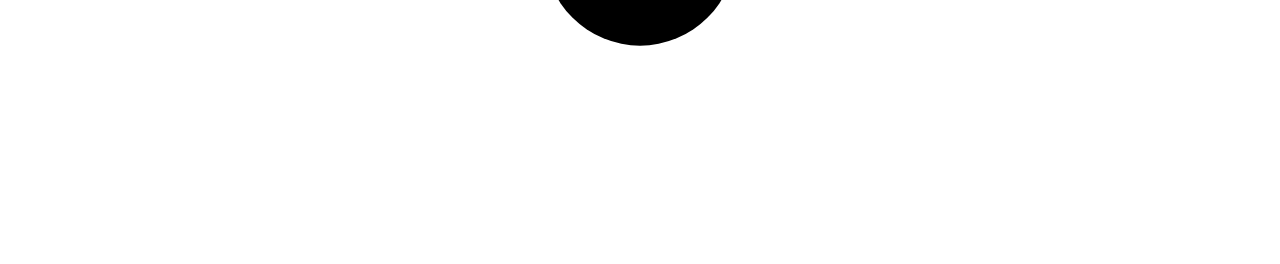
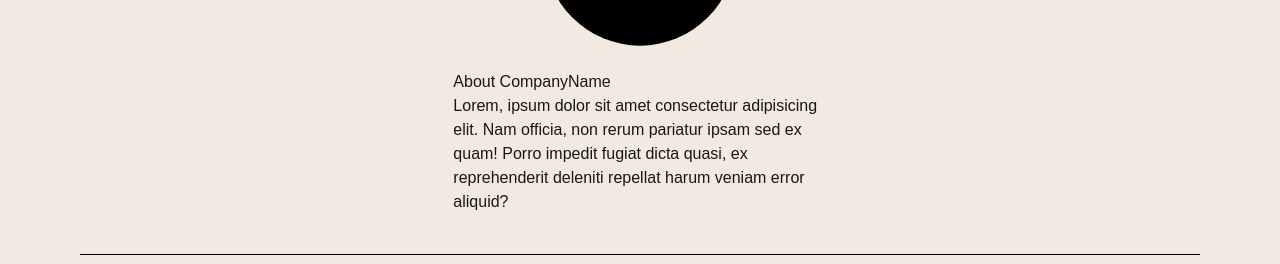
Before and after one commit to Judy-P-Eldh/fashion-e-commerce, a Next.js app: page /about in a window 1280 px wide. Before the commit this address had no page. Shown: the part 170-434 px from the top of the page. Built offline with nearby package versions, Linux system fonts and the light colour scheme.

Commit message:
skeleton about page

```diff
--- /dev/null
+++ b/app/about/page.tsx
@@ -0,0 +1,10 @@
+export default function AboutPage() {
+    return (
+        <main className="content-grid">
+            <article className="content">
+                <h2>About CompanyName</h2>
+                <p>Lorem, ipsum dolor sit amet consectetur adipisicing elit. Nam officia, non rerum pariatur ipsam sed ex quam! Porro impedit fugiat dicta quasi, ex reprehenderit deleniti repellat harum veniam error aliquid?</p>
+            </article>
+        </main>
+    )
+}
```
